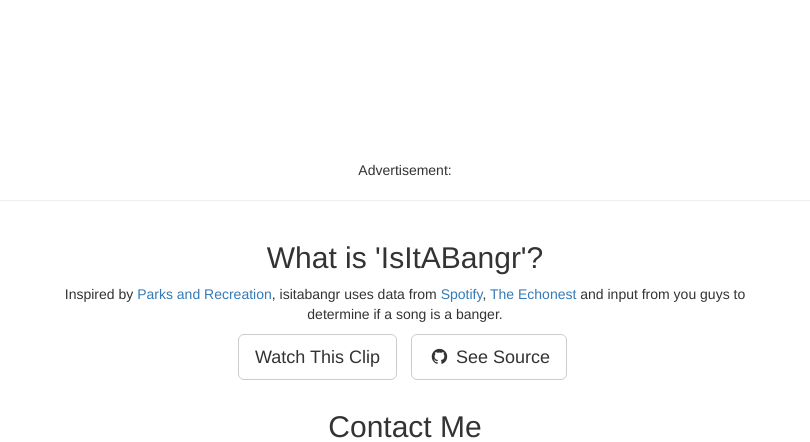
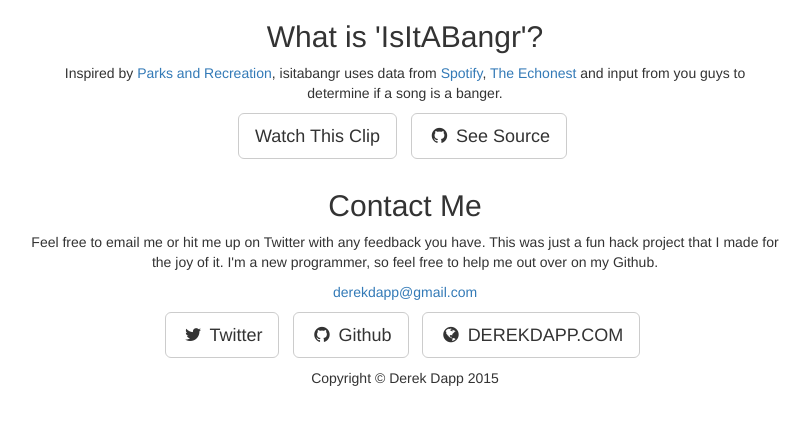
Before and after one commit to derekdapp/isitabangr, a Rails app: page / in a window 1280 px wide. Shown: the part 104-546 px from the top of the page, without its empty margins (235-1045 px from the left). Run offline with Rails 7, Linux system fonts and the light colour scheme; style sheets or scripts are compiled from the project's sources; some libraries are stand-ins or nearby versions.

Commit message:
getting up to date

```diff
--- a/app/views/layouts/_static_pieces.html.erb
+++ b/app/views/layouts/_static_pieces.html.erb
@@ -1,9 +1,4 @@
-<br>
-<div style="text-align: center;padding-top:10em; max-width:100%;">
-    <p>Advertisement:</p>
-    <script type="text/javascript" src="http://srvpub.com/adServe/banners?tid=29603_42322_0&size=728x90" ></script>
-    <hr>
-</div>
+
 
 <!-- About Section -->
 <section id="about" class="content-section text-center">
```
